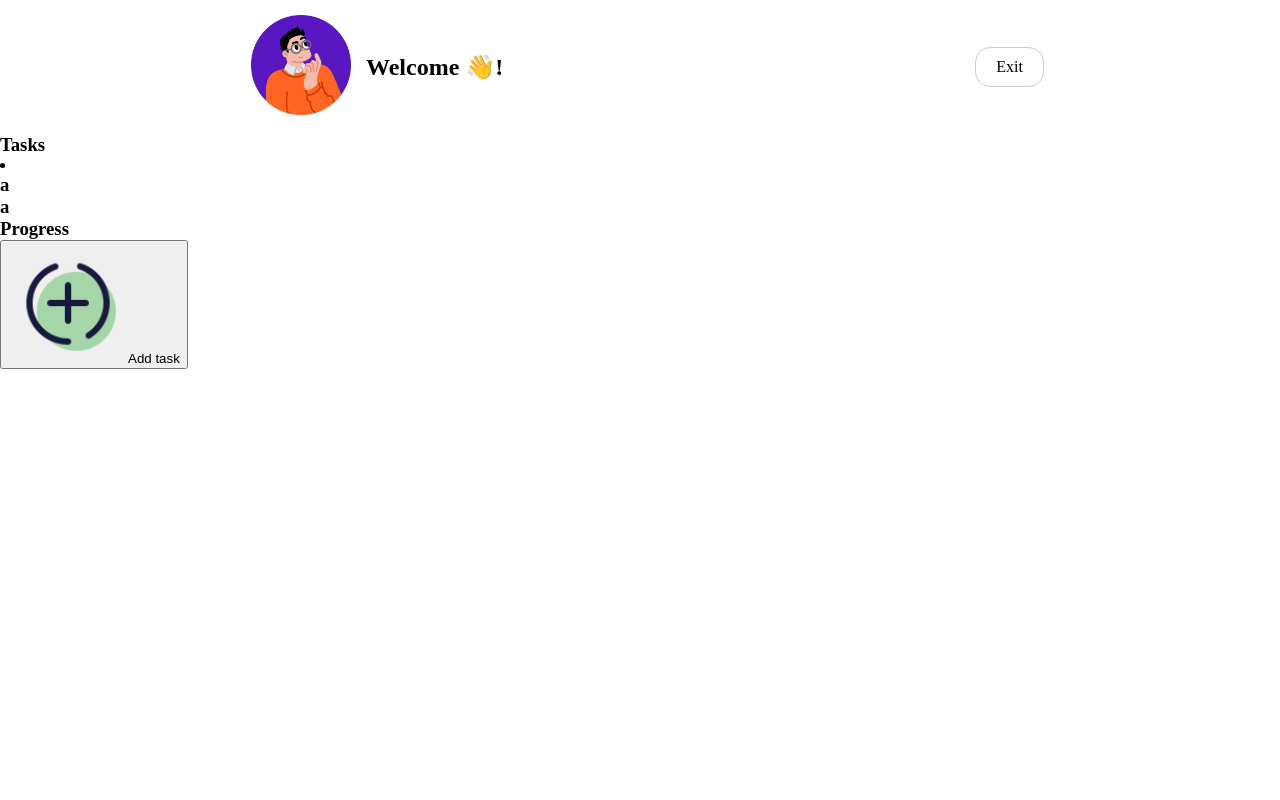
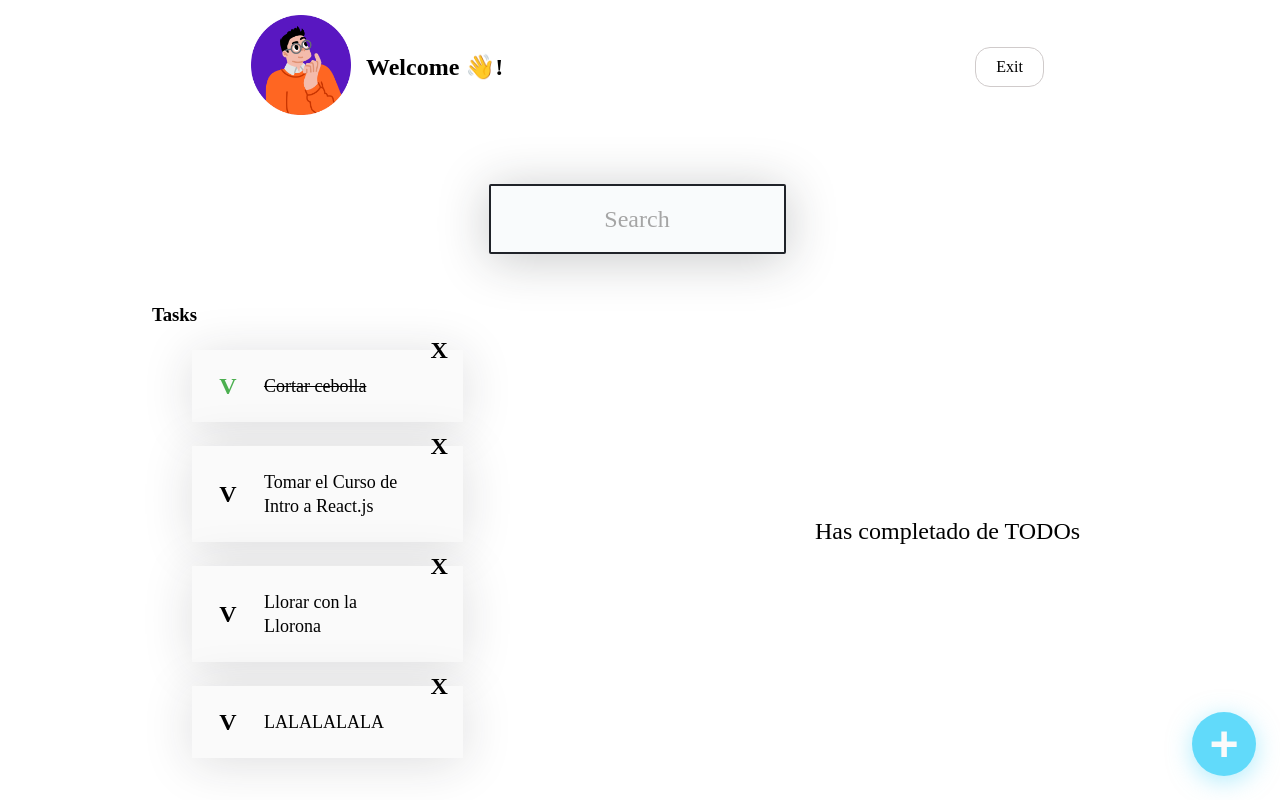
Before and after one commit to oskcarsv/products-storage-front, a React (Vite) app: page /task in a window 1280 px wide. Built offline with nearby package versions, Linux system fonts and the light colour scheme.

Commit message:
styles and structure

```diff
--- /dev/null
+++ b/src/components/task/taskAdd.css
@@ -0,0 +1,25 @@
+.CreateTodoButton {
+    background-color: #61DAFA;
+    box-shadow: 0px 5px 25px rgba(97, 218, 250, 0.5);
+    border: none;
+    border-radius: 50%;
+    cursor: pointer;
+    font-size: 50px;
+    position: fixed;
+    bottom: 24px;
+    right: 24px;
+    font-weight: bold;
+    color: #FAFAFA;
+    display: flex;
+    justify-content: center;
+    align-items: center;
+    height: 64px;
+    width: 64px;
+
+    transform: rotate(0);
+    transition: .3s ease;
+  }
+
+  .CreateTodoButton:hover {
+    transform: rotate(224deg);
+  }
--- a/src/components/task/taskAdd.jsx
+++ b/src/components/task/taskAdd.jsx
@@ -2,22 +2,12 @@
 import React from "react";
 import { useState } from "react";
 
-import addIcon from "../../assets/taskImg/add-icon.png";
+import "./taskAdd.css";
 
 const TaskAdd = () => {
   return (
     <div className="task-add">
-      <button>
-        <div className="task-add-content">
-          <img
-            src={addIcon}
-            alt="Add Icon"
-            className="add-icon"
-            style={{ width: "100px", height: "100px", margin: "10px" }}
-          />
-          <span>Add task</span>
-        </div>
-      </button>
+      <button className="CreateTodoButton">+</button>
     </div>
   );
 };
--- /dev/null
+++ b/src/components/task/taskItem.css
@@ -0,0 +1,49 @@
+.TodoItem {
+    background-color: #FAFAFA;
+    position: relative;
+    display: flex;
+    justify-content: center;
+    align-items: center;
+    margin-top: 24px;
+    box-shadow: 0px 5px 50px rgba(32, 35, 41, 0.15);
+  }
+
+  .TodoItem-p {
+    margin: 24px 0 24px 24px;
+    width: calc(100% - 120px);
+    font-size: 18px;
+    line-height: 24px;
+    font-weight: 400;
+  }
+  .TodoItem-p--complete {
+    text-decoration: line-through;
+  }
+
+  .Icon {
+    cursor: pointer;
+    display: flex;
+    justify-content: center;
+    align-items: center;
+    height: 48px;
+    width: 48px;
+    font-size: 24px;
+    font-weight: bold;
+    /* background-color: #CCC; */
+  }
+
+  .Icon-check {
+    position: absolute;
+    left: 12px;
+  }
+  .Icon-check--active {
+    color: #4caf50;
+  }
+
+  .Icon-delete {
+    position: absolute;
+    top: -24px;
+    right: 0;
+  }
+  .Icon-delete:hover {
+    color: red;
+  }
--- a/src/components/task/taskItem.jsx
+++ b/src/components/task/taskItem.jsx
@@ -1,14 +1,22 @@
+/* eslint-disable react/prop-types */
 /* eslint-disable no-unused-vars */
 import React from "react";
 import { useState } from "react";
+import "./taskItem.css";
 
 const TaskItem = (props) => {
   return (
     <li className="TodoItem">
-        <h1>a</h1>
-        <h1>a</h1>
+      <span
+        className={`Icon Icon-check ${props.completed && "Icon-check--active"}`}
+      >
+        V
+      </span>
+      <p className={`TodoItem-p ${props.completed && "TodoItem-p--complete"}`}>
+        {props.text}
+      </p>
+      <span className="Icon Icon-delete">X</span>
     </li>
-
   );
 };
 
--- a/src/components/task/taskList.jsx
+++ b/src/components/task/taskList.jsx
@@ -7,7 +7,7 @@
   return (
     <div className="task-list">
       <h1 className="task-title-list">Tasks</h1>
-      { children }
+      <ul>{children}</ul>
     </div>
   );
 };
--- /dev/null
+++ b/src/components/task/taskProgress.css
@@ -0,0 +1,11 @@
+.TodoCounter {
+    font-size: 24px;
+    text-align: center;
+    margin: 0;
+    padding: 48px;
+    font-weight: normal;
+  }
+
+  .TodoCounter span {
+    font-weight: bold;
+  }
--- a/src/components/task/taskProgress.jsx
+++ b/src/components/task/taskProgress.jsx
@@ -1,11 +1,15 @@
+/* eslint-disable react/prop-types */
 /* eslint-disable no-unused-vars */
 import React from "react";
 import { useState } from "react";
+import "./taskProgress.css";
 
-const TaskProgress = () => {
+const TaskProgress = ({ total, completed }) => {
   return (
     <div className="task-progress">
-      <h1 className="task-title-progress">Progress</h1>
+      <h1 className="TodoCounter">
+        Has completado <span>{completed}</span> de <span>{total}</span> TODOs
+      </h1>
     </div>
   );
 };
--- /dev/null
+++ b/src/components/task/taskSearch.css
@@ -0,0 +1,24 @@
+.TodoSearch {
+    background: #F9FBFC;
+    border-radius: 2px;
+    border: 2px solid #202329;
+    margin: 0 24px;
+    height: 64px;
+    width: calc(100% - 62px);
+    font-size: 24px;
+    text-align: center;
+    font-family: 'Montserrat';
+    font-weight: 400;
+    color: #1E1E1F;
+    box-shadow: 0px 5px 50px rgba(32, 35, 41, 0.25);
+  }
+
+  .TodoSearch::placeholder {
+    color: #A5A5A5;
+    font-family: 'Montserrat';
+    font-weight: 400;
+  }
+
+  .TodoSearch:focus {
+    outline-color: #61DAFA;
+  }
--- /dev/null
+++ b/src/components/task/taskSearch.jsx
@@ -0,0 +1,14 @@
+/* eslint-disable no-unused-vars */
+import React from "react";
+import { useState } from "react";
+import "./taskSearch.css";
+
+const TaskSearch = () => {
+  return (
+    <div className="task-search">
+      <input placeholder="Search" className="TodoSearch" />{" "}
+    </div>
+  );
+};
+
+export { TaskSearch };
--- a/src/pages/task/task.css
+++ b/src/pages/task/task.css
@@ -18,3 +18,17 @@
     transition: 0.3s;
     background-color: var(--green);
 }
+
+.task-content {
+    display: flex;
+    justify-content: space-around;
+    align-items: center;
+    margin-top: 50px;
+}
+
+.search {
+    display: flex;
+    align-items: center;
+    justify-content: center;
+    margin-top: 50px;
+}
--- a/src/pages/task/taskPage.jsx
+++ b/src/pages/task/taskPage.jsx
@@ -7,10 +7,18 @@
 import { TaskItem } from "../../components/task/taskItem";
 import { TaskAdd } from "../../components/task/taskAdd";
 import { TaskProgress } from "../../components/task/taskProgress";
+import { TaskSearch } from "../../components/task/taskSearch";
 
 import { Link } from "react-router-dom";
 
 import "./task.css";
+
+const defaultTodos = [
+  { text: "Cortar cebolla", completed: true },
+  { text: "Tomar el Curso de Intro a React.js", completed: false },
+  { text: "Llorar con la Llorona", completed: false },
+  { text: "LALALALALA", completed: false },
+];
 
 export const TaskPage = () => {
   return (
@@ -27,14 +35,22 @@
         </div>
       </nav>
 
+      <section className="search">
+        <TaskSearch />
+      </section>
+
       {/* Body */}
       <article className="task-content">
         {/* content */}
         <section className="task-list">
           <TaskList>
-            <div className="todo-items">
-              <TaskItem />
-            </div>
+            {defaultTodos.map((todo) => (
+              <TaskItem
+                key={todo.text}
+                text={todo.text}
+                completed={todo.completed}
+              />
+            ))}
           </TaskList>
         </section>
 
```
Also changed, not shown: src/components/task/progressTask.jsx (deleted, +0 -13 lines).
